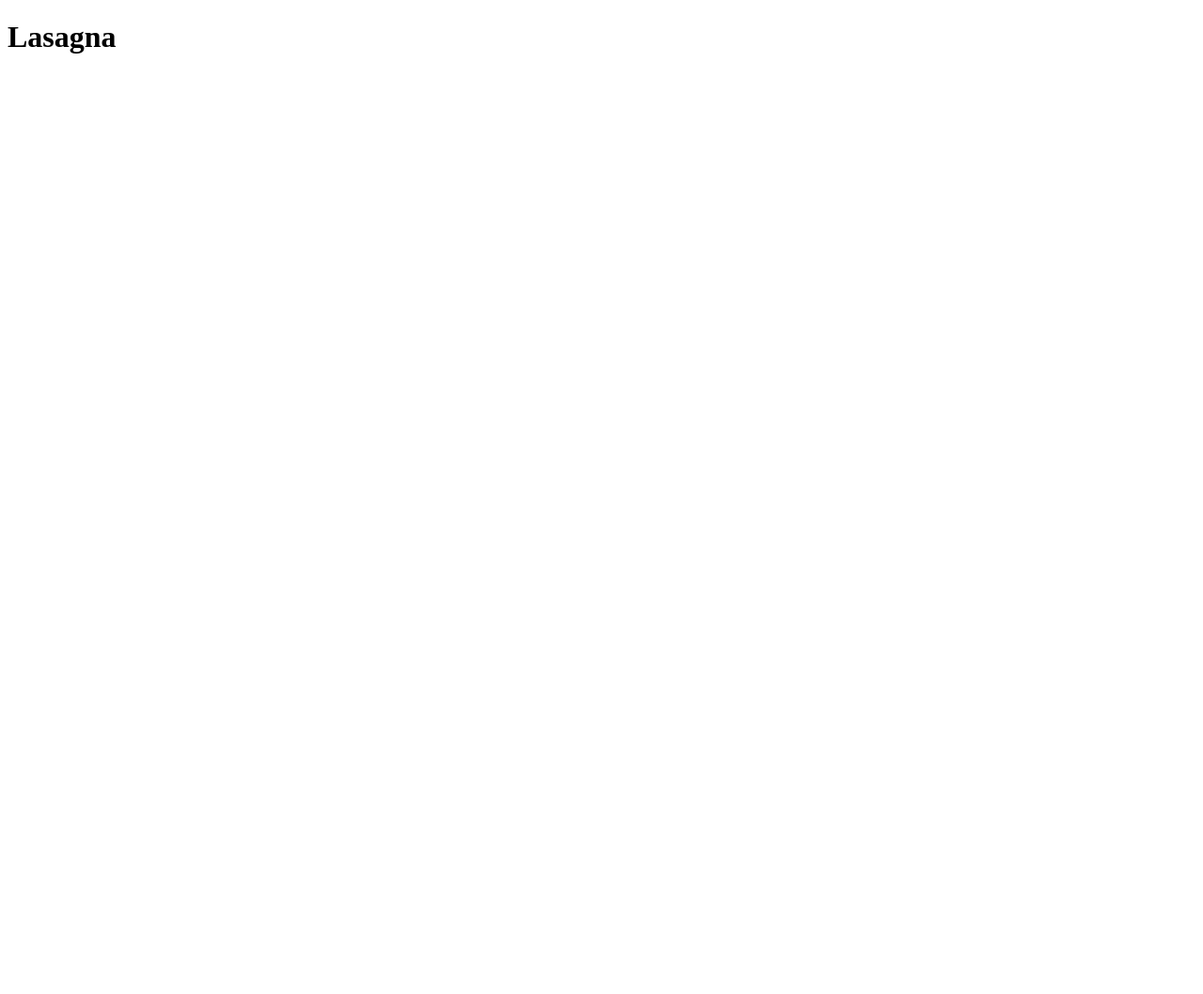
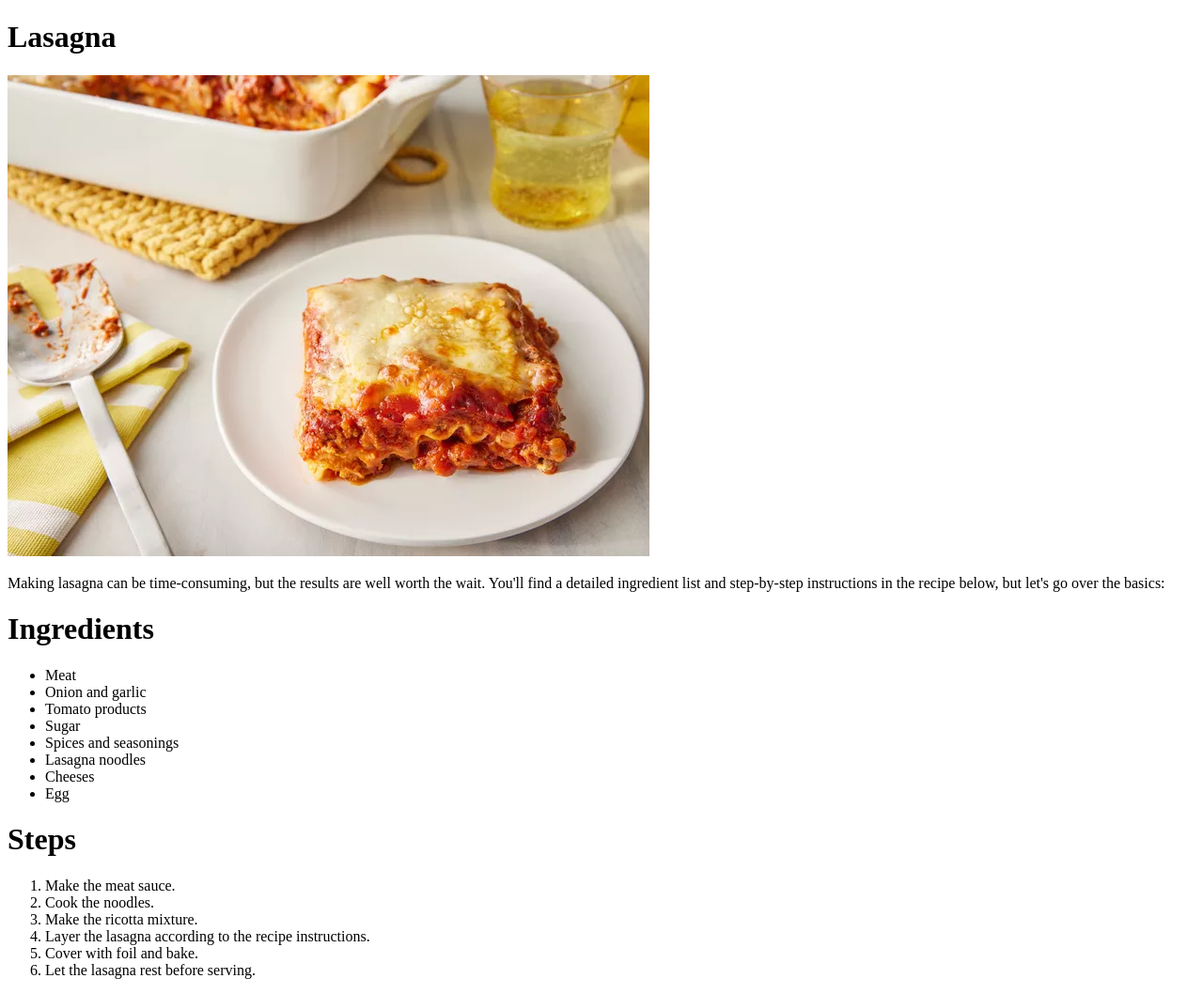
Before and after one commit to andreiPsarev/odin-recipes, a plain HTML site: page recipes/lasagna.html in a window 1280 px wide. Shown: the whole page at 94% size. Before the commit the page ends 800 px from the top, so only its background shows below. Drawn offline with Linux system fonts and the light colour scheme.

Commit message:
Add detailed recipe page (ingredients and steps)
- Included image of lasagna using a relative path.
- Added a detailed description of ingredients and preparation steps.
- Organized content using semantic tags and lists for better readability.

```diff
--- a/recipes/lasagna.html
+++ b/recipes/lasagna.html
@@ -7,5 +7,32 @@
 </head>
 <body>
     <h1>Lasagna</h1>
+    <img src="../img/lasagna.webp" alt="lasagna image">
+    <p>Making lasagna can be time-consuming, but the results
+        are well worth the wait. You'll find a detailed ingredient
+        list and step-by-step instructions in the recipe below, but
+        let's go over the basics:</p>
+
+    <h1>Ingredients</h1>
+    <ul>
+        <li>Meat</li>
+        <li>Onion and garlic</li>
+        <li>Tomato products</li>
+        <li>Sugar</li>
+        <li>Spices and seasonings</li>
+        <li>Lasagna noodles</li>
+        <li>Cheeses</li>
+        <li>Egg</li>
+    </ul>
+
+    <h1>Steps</h1>
+    <ol>
+        <li>Make the meat sauce.</li>
+        <li>Cook the noodles.</li>
+        <li>Make the ricotta mixture.</li>
+        <li>Layer the lasagna according to the recipe instructions.</li>
+        <li>Cover with foil and bake.</li>
+        <li>Let the lasagna rest before serving.</li>
+    </ol>
 </body>
 </html>
```
Also changed, not shown: img/lasagna.webp (added).
